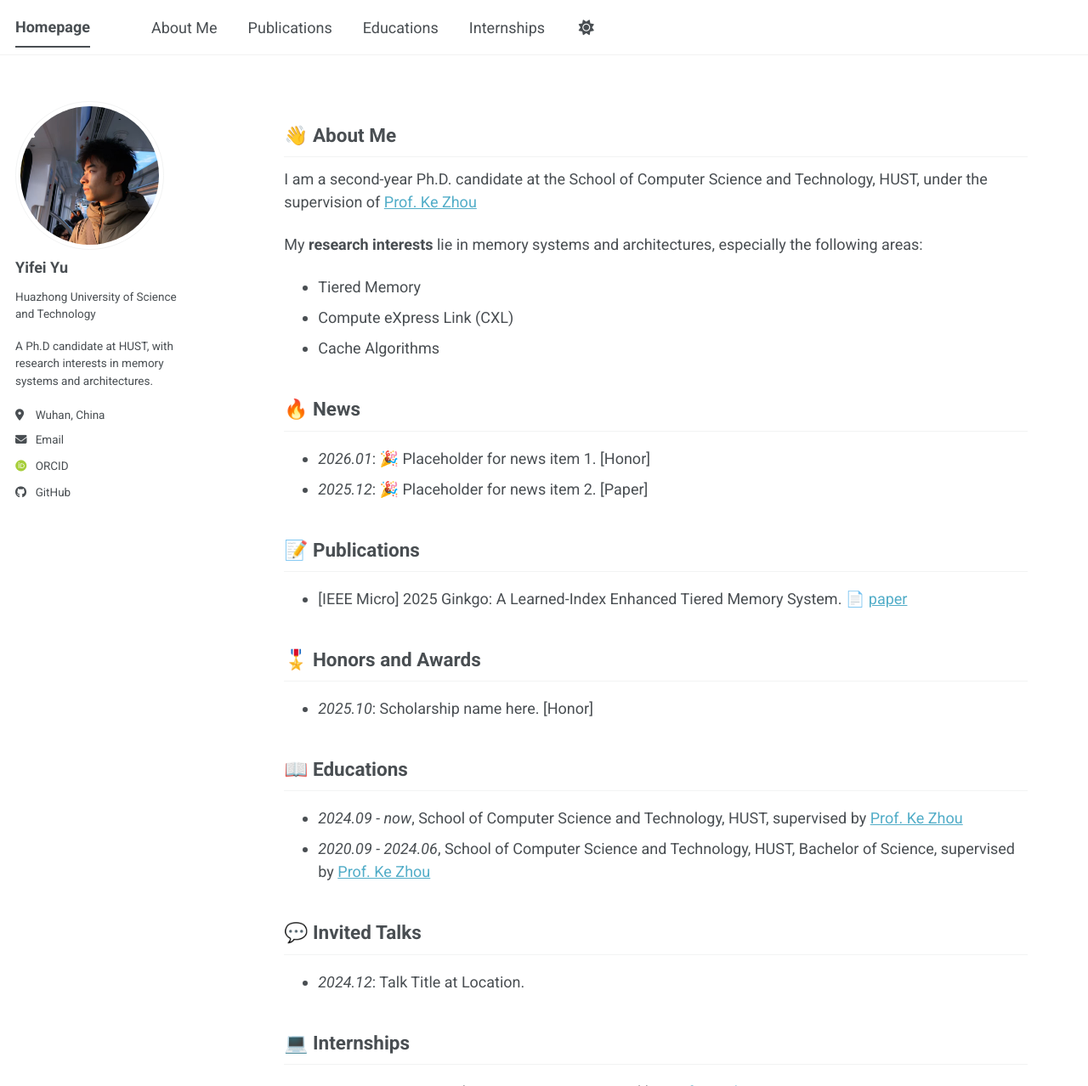
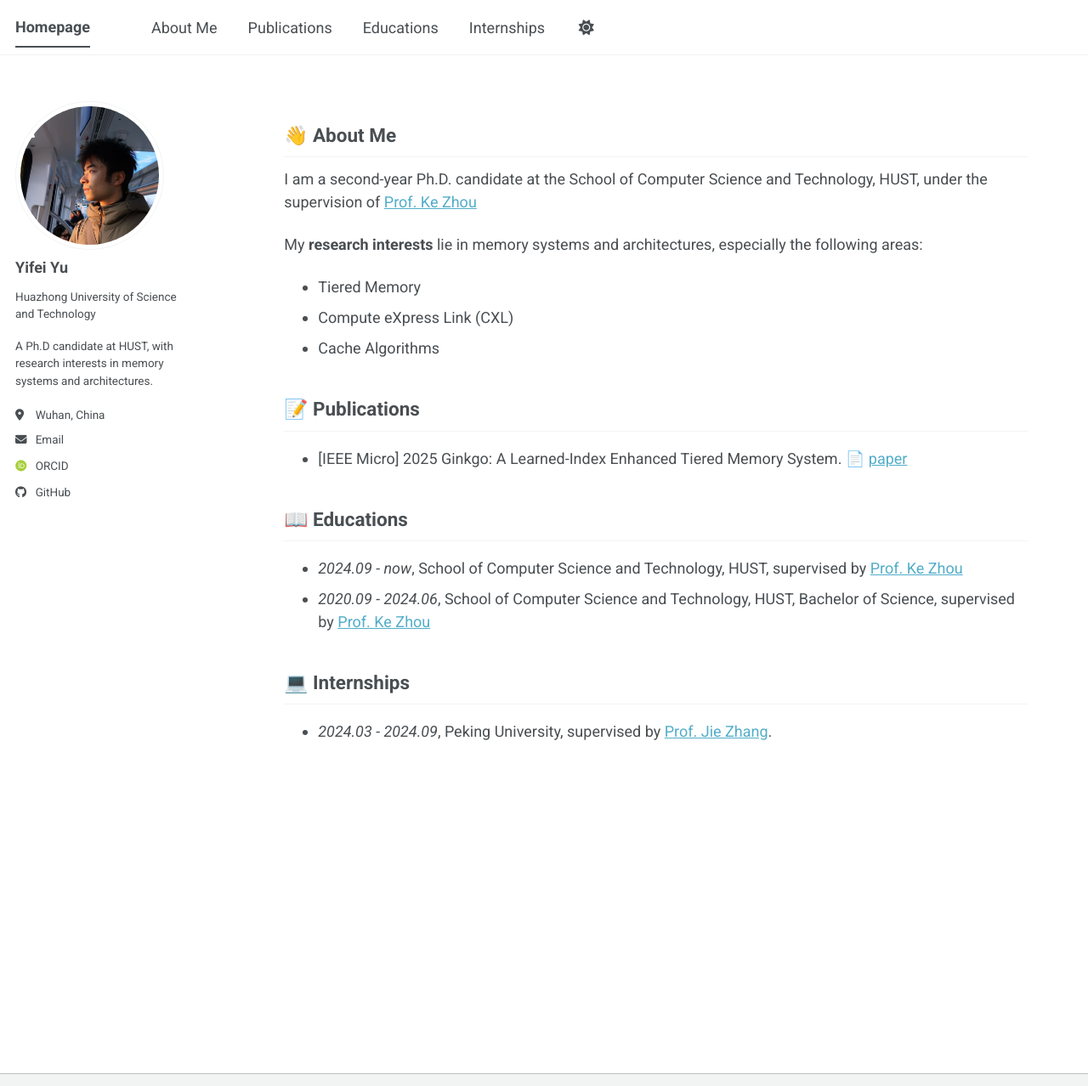
Before and after one commit to jackyu24/jackyu24.github.io, a Jekyll site: the page built from _pages/about.md, in a window 1280 px wide and 1400 px high, cut to the strip 0-1278 px from the top of the window. Shown: the whole strip at 85% size. Built offline with Jekyll 4.4.1, drawn with Linux system fonts in a browser that asks for light colours; some web fonts are replaced; a script bundle is joined from its source files by our own code; library files that are not in the unit come from our copies.

Commit message:
update about.md

```diff
--- a/_pages/about.md
+++ b/_pages/about.md
@@ -17,19 +17,19 @@ My **research interests** lie in memory systems and architectures, especially th
 - Compute eXpress Link (CXL)
 - Cache Algorithms
 
-<span class='anchor' id='-news'></span>
+<!-- <span class='anchor' id='-news'></span>
 ## 🔥 News
 
 - *2026.01*: 🎉 Placeholder for news item 1. [Honor]
-- *2025.12*: 🎉 Placeholder for news item 2. [Paper]
+- *2025.12*: 🎉 Placeholder for news item 2. [Paper] -->
 
 <span class='anchor' id='-publications'></span>
 ## 📝 Publications
 - \[IEEE Micro\] 2025 Ginkgo: A Learned-Index Enhanced Tiered Memory System. 📄 [paper](https://doi.org/10.1109/MM.2025.3564395)
 
-<span class='anchor' id='-honors-and-awards'></span>
+<!-- <span class='anchor' id='-honors-and-awards'></span>
 ## 🎖️ Honors and Awards
-- *2025.10*: Scholarship name here. [Honor]
+- *2025.10*: Scholarship name here. [Honor] -->
 
 <span class='anchor' id='-educations'></span>
 ## 📖 Educations
@@ -37,9 +37,9 @@ My **research interests** lie in memory systems and architectures, especially th
 - *2024.09 - now*, School of Computer Science and Technology, HUST, supervised by [Prof. Ke Zhou ](http://faculty.hust.edu.cn/zhouke2/zh_CN/index.htm)
 - *2020.09 - 2024.06*, School of Computer Science and Technology, HUST, Bachelor of Science, supervised by [Prof. Ke Zhou](http://faculty.hust.edu.cn/zhouke2/zh_CN/index.htm)
 
-<span class='anchor' id='-invited-talks'></span>
+<!-- <span class='anchor' id='-invited-talks'></span>
 ## 💬 Invited Talks
-- *2024.12*: Talk Title at Location.
+- *2024.12*: Talk Title at Location. -->
 
 <span class='anchor' id='-internships'></span>
 ## 💻 Internships
```
